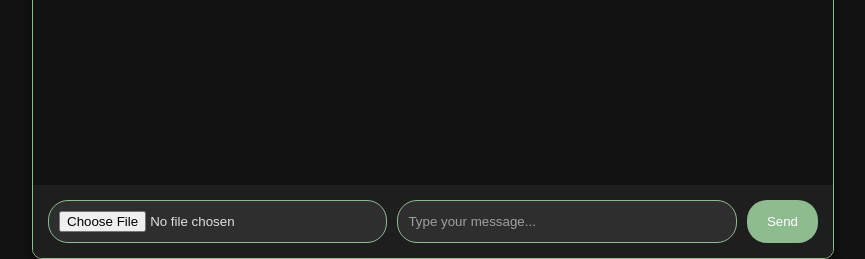
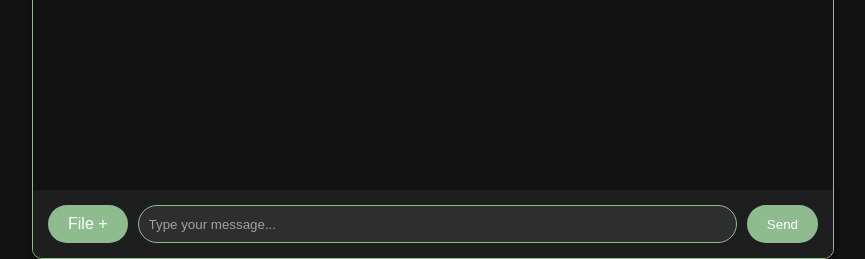
Before and after one commit to kkaushik03/FinSage, a Django app: page / in a window 1280 px wide. Shown: the part 543-802 px from the top of the page, without its empty margins (207-1072 px from the left). Run offline with Django 5.2, Linux system fonts and the light colour scheme.

Commit message:
changed AI prompt

```diff
--- a/project/score/templates/score/index.html
+++ b/project/score/templates/score/index.html
@@ -89,14 +89,27 @@
             background-color: #1e1e1e; /* Match chatbot container for consistency */
             display: flex;
             align-items: center;
-            justify-content: space-between;
-            flex-wrap: wrap;
             gap: 10px;
+            flex-wrap: wrap; /* Allow wrapping */
         }
 
-        .form-container input[type="text"],
-        .form-container input[type="file"] {
-            flex: 1;
+        .file-label {
+            padding: 10px 20px;
+            border: none;
+            border-radius: 20px;
+            background-color: #8fbc8f; /* Green for buttons */
+            color: white;
+            cursor: pointer;
+            display: inline-block;
+            text-align: center;
+            max-width: 100px; /* Limit width for long file names */
+            overflow: hidden;
+            word-break: break-word; /* Allow text to wrap */
+            white-space: normal; /* Allow multiline text */
+        }
+
+        .form-container input[type="text"] {
+            flex-grow: 1; /* Take up all available space */
             padding: 10px;
             border: 1px solid #8fbc8f;
             border-radius: 20px;
@@ -117,8 +130,13 @@
             cursor: pointer;
         }
 
-        .form-container button:hover {
+        .form-container button:hover,
+        .file-label:hover {
             background-color: #5e8c5e; /* Slightly darker green on hover */
+        }
+
+        .form-container .file-input {
+            display: none; /* Hide the default file input */
         }
 
         .delete-file-button {
@@ -168,10 +186,9 @@
             <form action="/process_input/" method="post" enctype="multipart/form-data" style="flex: 1; display: flex; gap: 10px;">
                 {% csrf_token %}
 
-                <!-- File Upload -->
-                {% if not file_uploaded %}
-                    <input type="file" name="file" id="file" placeholder="Upload a file">
-                {% endif %}
+                <!-- Custom File Upload Button -->
+                <label for="file" class="file-label">File +</label>
+                <input type="file" name="file" id="file" class="file-input">
 
                 <!-- Question Input -->
                 <input type="text" name="question" id="question" placeholder="Type your message..." required>
@@ -200,6 +217,20 @@
         // Auto-scroll chat window to the bottom
         const chatWindow = document.getElementById("chat-window");
         chatWindow.scrollTop = chatWindow.scrollHeight;
+
+        // Update the label when a file is selected
+        const fileInput = document.getElementById('file');
+        const fileLabel = document.querySelector('.file-label');
+
+        fileInput?.addEventListener('change', function () {
+            let fileName = fileInput.files[0]?.name || 'File +';
+
+            // Truncate the file name if it's longer than 10 characters
+            if (fileName.length > 10) {
+                fileName = fileName.substring(0, 5) + '...';
+            }
+
+            fileLabel.textContent = fileName;
+        });
     </script>
 </body>
-</html>
--- a/project/score/views.py
+++ b/project/score/views.py
@@ -107,7 +107,7 @@ def process_input(request):
 
         # Generate a response using the Gemini API
         try:
-            prompt = f"Please summarize the following financial document in 2-3 concise sentences:\n{file_content}\n\nQuestion: {question}"
+            prompt = f"Please answer the following financial question using document and general knowledge in 2-3 concise sentences:\n{file_content}\n\nQuestion: {question}"
             response = model.generate_content(prompt)
         except Exception as e:
             logging.error(f"Error generating response: {e}")
```
Also changed, not shown: project/db.sqlite3.
